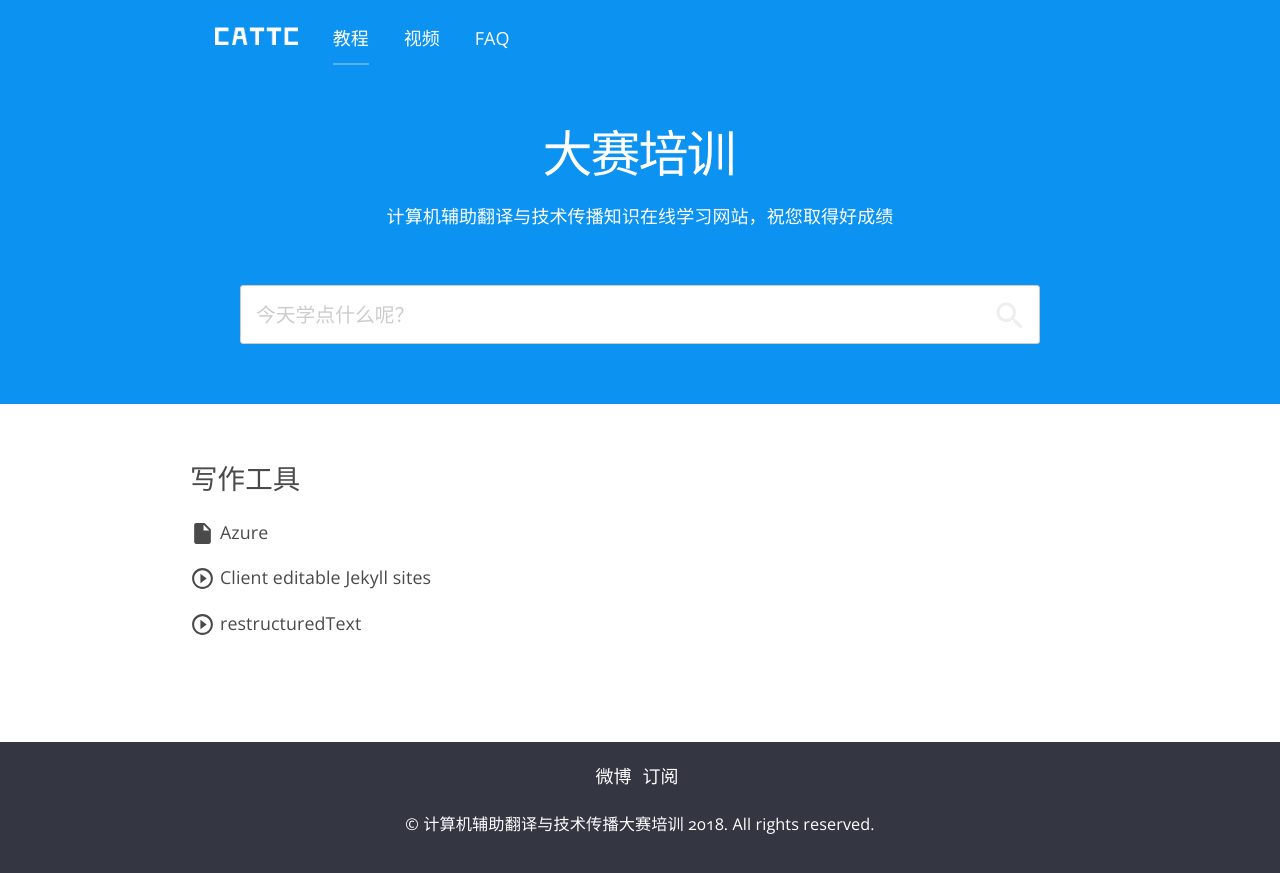
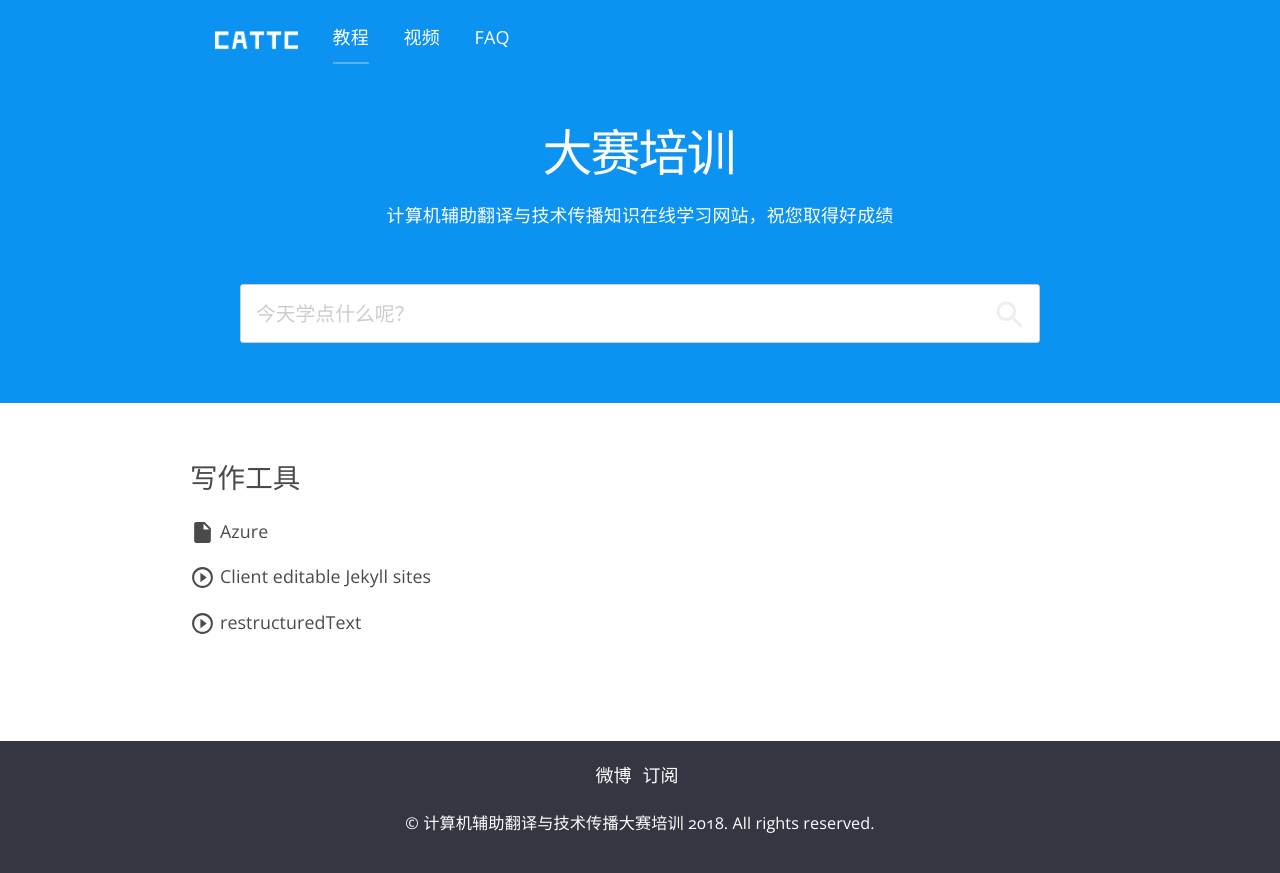
Before and after one commit to galty687/cattc-training, a Jekyll site: the page built from index.html, in a window 1280 px wide. Shown: the top 873 px of the page. Built offline with Jekyll 4.4.1, drawn with Linux system fonts in a browser that asks for light colours; nearby versions of some CDN libraries.

Commit message:
vertical alignment

```diff
--- a/_sass/header.scss
+++ b/_sass/header.scss
@@ -162,6 +162,6 @@ header {
 }
 
 #logopng{
-    padding-top:2px;
-    height:20px;
+    height:25px;
+    vertical-align: middle;
 }
```
Also changed, not shown: logo.png.
